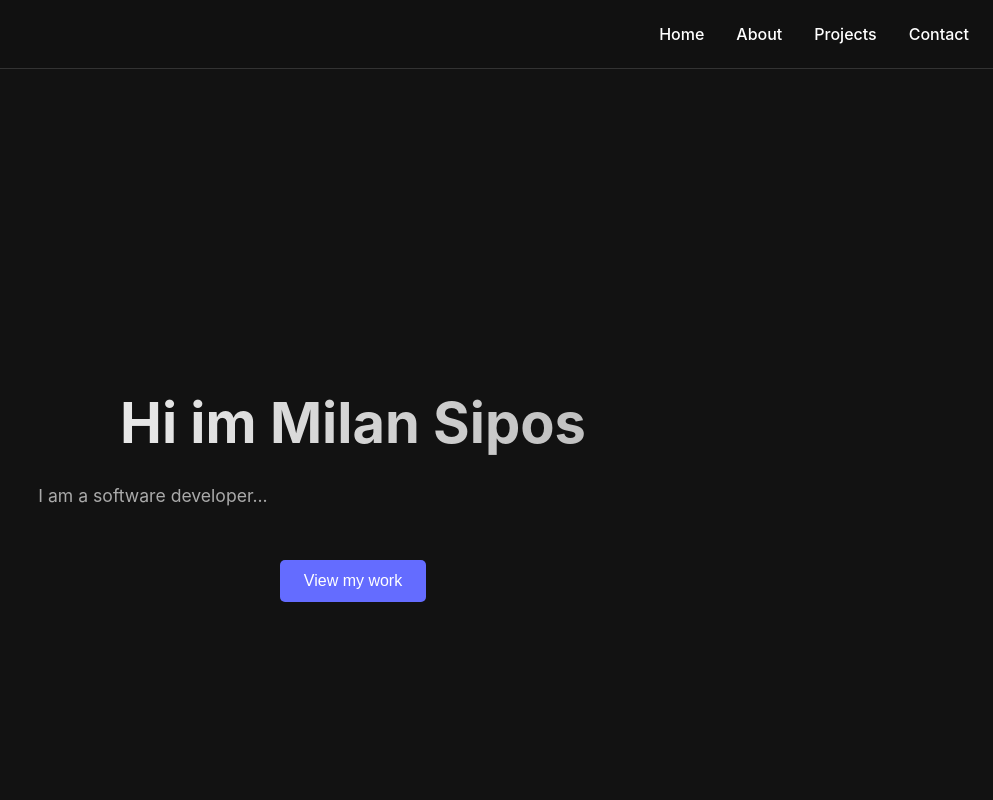
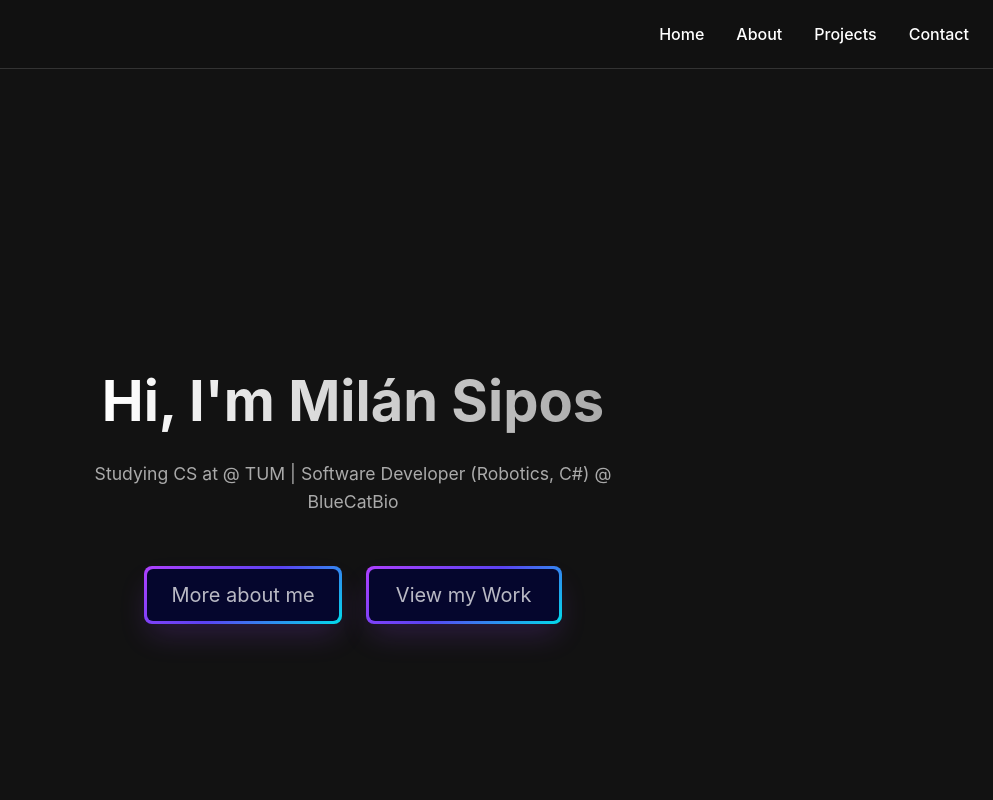
Before and after one commit to milansipos/personal_website, a React (Vite) app: page / in a window 1280 px wide. Shown: the top 800 px of the page, without its empty margins (287-1280 px from the left). Built offline with nearby package versions, Linux system fonts and the light colour scheme.

Commit message:
added about page and prettier buttons

```diff
--- a/src/App.tsx
+++ b/src/App.tsx
@@ -4,6 +4,7 @@ import Hero from './sections/Hero'
 import Projects from './sections/Projects'
 import './App.css'
 import Contact from './sections/Contact'
+import About from './sections/About'
 
 function App() {
   const [count, setCount] = useState(0)
@@ -14,6 +15,9 @@ function App() {
         <main>
           <Hero />
 
+          {/* TODO: add gif scrolling effect */}
+          <About />
+
           <Projects />
 
           <Contact />
--- a/src/data/projects.ts
+++ b/src/data/projects.ts
@@ -39,7 +39,7 @@ export const projects: Project[] = [
     {
         id: 6,
         title: "More coming soon...",
-        description: "I'm always actively working on something on the site, so there is more to come",
+        description: "I'm always actively working on something on the side, so there is more to come",
         tags: ["Future"],
         link: "https://github.com/milansipos"
     },
--- a/src/index.css
+++ b/src/index.css
@@ -24,3 +24,61 @@ p { font-size: 1.1rem; line-height: 1.6; color: #aaa; }
 nav { position: fixed; top: 0; left: 0; right: 0; padding: 1.5rem; background: rgba(18, 18, 18, 0.9); backdrop-filter: blur(5px); display: flex; justify-content: flex-end; gap: 2rem; border-bottom: 1px solid #333; z-index: 1000; }
 nav a { color: #fff; text-decoration: none; font-weight: 500; transition: color 0.3s; }
 nav a:hover { color: #646cff; }
+
+
+.herobutton {
+  align-items: center;
+  background-image: linear-gradient(144deg,#AF40FF, #5B42F3 50%,#00DDEB);
+  border: 0;
+  border-radius: 8px;
+  box-shadow: rgba(151, 65, 252, 0.2) 0 15px 30px -5px;
+  box-sizing: border-box;
+  color: #ffffffb8;
+  display: flex;
+  font-family: 'Inter', sans-serif;
+  font-size: 16px;
+  justify-content: center;
+  line-height: 1em;
+  max-width: 100%;
+  min-width: 100px;
+  padding: 3px;
+  text-decoration: none;
+  user-select: none;
+  -webkit-user-select: none;
+  touch-action: manipulation;
+  white-space: nowrap;
+  cursor: pointer;
+}
+
+.herobutton:active,
+.herobutton:hover {
+  outline: 0;
+}
+
+.herobutton span {
+  background-color: rgb(5, 6, 45);
+  padding: 10px 16px;
+  border-radius: 6px;
+  width: 100%;
+  height: 100%;
+  transition: 300ms;
+}
+
+.herobutton:hover span {
+  background: none;
+  color:#ffffff
+}
+
+@media (min-width: 768px) {
+  .herobutton {
+    font-size: 20px;
+    min-width: 196px;
+  }
+  .herobutton span {
+    padding: 16px 24px;
+  }
+}
+
+a:has(.herobutton) {
+  text-decoration: none;
+}
--- /dev/null
+++ b/src/sections/About.tsx
@@ -0,0 +1,11 @@
+const About = () => {
+    return (
+        <section id='about'>
+            <h2>About me</h2>
+            <p>
+                I am a 21 year old Student at the Technical University of Munich. I was born in Hungary where I visited a german high school for 5 years and did the german "Abitur". I am in my third semester studying computer science here in Munich. Since October 2025 I am working on the side as a software developer for the bavarian company "BlueCatBio". I am very interested in everything tech-related, let it be hardware or software.
+            </p>
+        </section>
+    );
+}
+export default About;
--- a/src/sections/Hero.tsx
+++ b/src/sections/Hero.tsx
@@ -1,14 +1,19 @@
 const Hero = () => {
     return (
-        <section id ="home">
-            <h1>Hi im Milan Sipos</h1>
-            <p style={{ maxWidth: '600px' }}>
-                I am a software developer...
+        <section id ="home" style={{ display: 'flex', alignItems:'center'}}>
+            <h1>Hi, I'm Milán Sipos</h1>
+            <p style={{ maxWidth: '600px'}}>
+                Studying CS at @ TUM | Software Developer (Robotics, C#) @ BlueCatBio
             </p>
-            <div style={{ marginTop : '2rem' }}>
+            <div style={{ marginTop : '2rem', display:'flex', gap:'1.5rem', justifyContent:'center'}}>
+                <a href="#about">
+                    <button className="herobutton">
+                        <span>More about me</span>
+                    </button>
+                </a>
                 <a href="#projects">
-                    <button style={{ padding: '12px 24px', fontSize: '1rem', background: '#646cff', color: 'white', border: 'none', borderRadius: '5px', cursor: 'pointer' }}>
-                        View my work
+                    <button className="herobutton">
+                        <span className="text">View my Work</span>
                     </button>
                 </a>
             </div>
```
Also changed, not shown: src/assets/githublogo.png (deleted).
